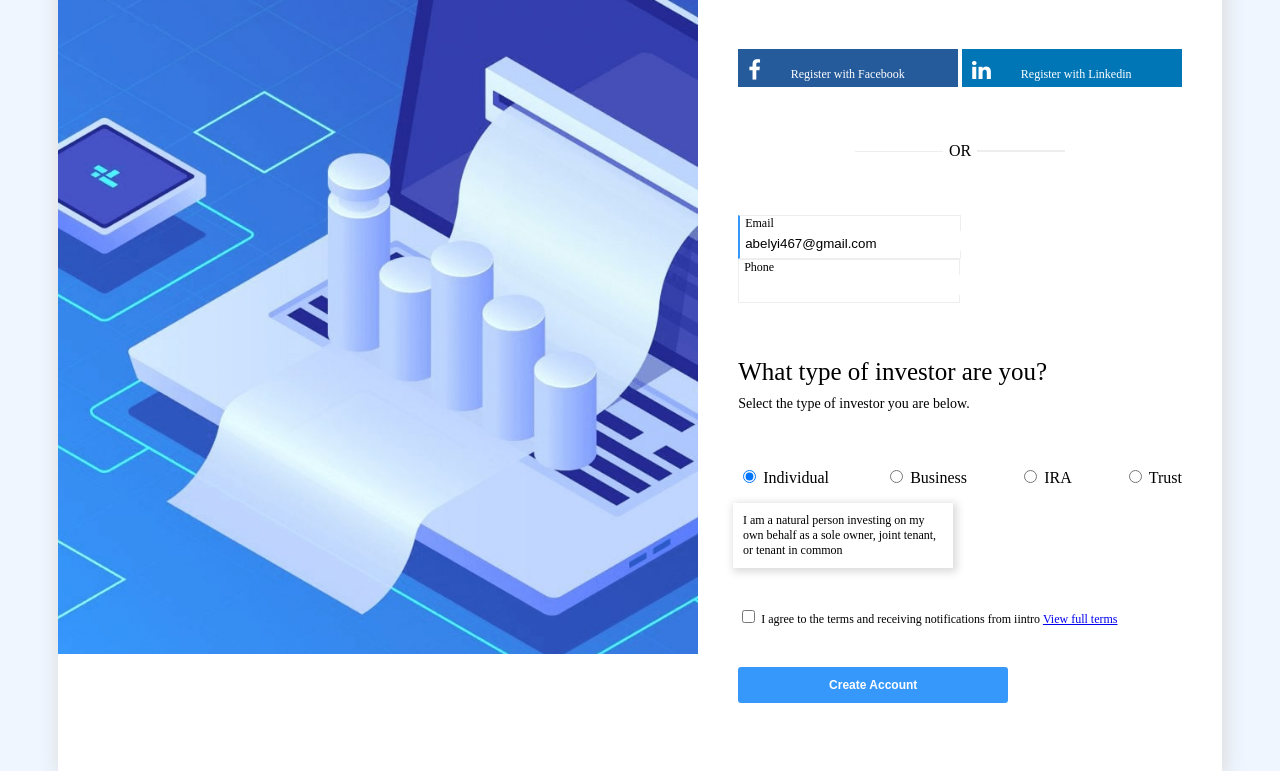
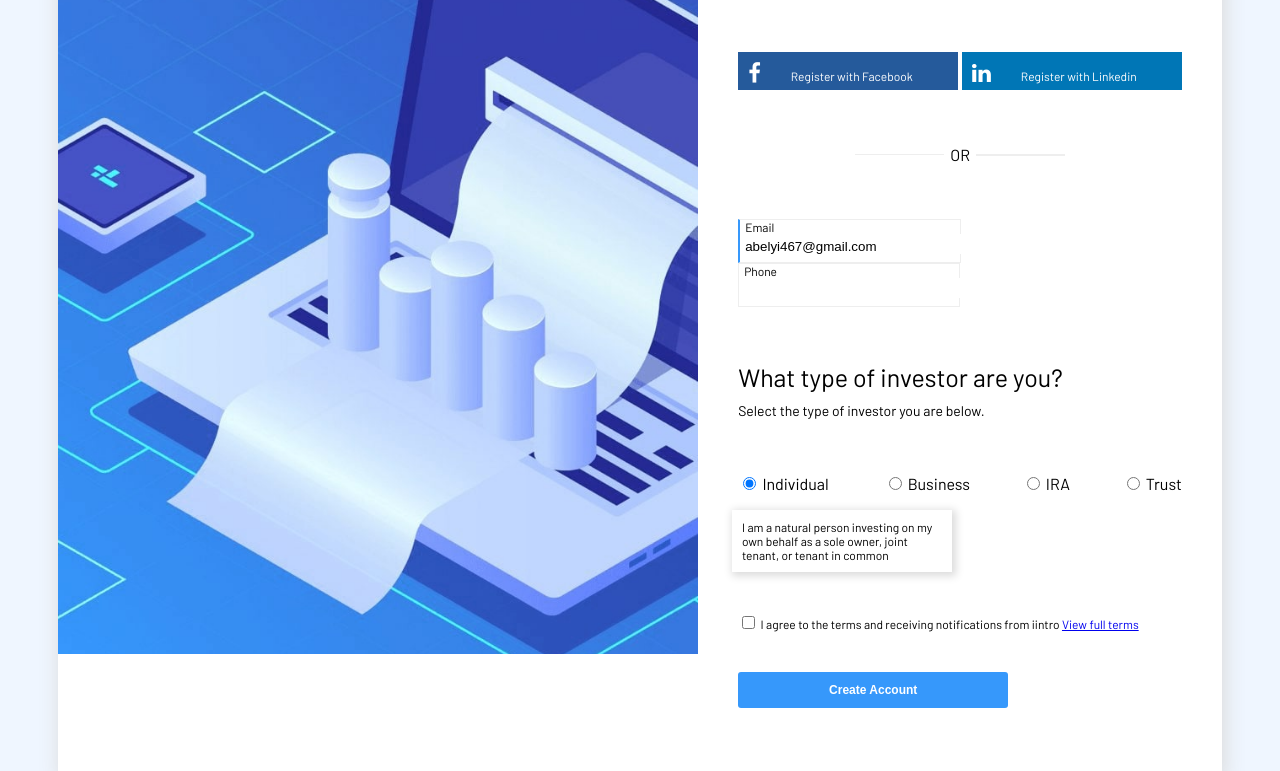
Before and after one commit to ArtemBelyi/forms-test, a plain HTML site: page index.html in a window 1280 px wide. Shown: the part 246-1017 px from the top of the page. Drawn offline with Linux system fonts and the light colour scheme.

Commit message:
add font-family Barlow

```diff
--- a/index.html
+++ b/index.html
@@ -5,6 +5,8 @@
     <meta http-equiv="X-UA-Compatible" content="IE=edge">
     <meta name="viewport" content="width=device-width, initial-scale=1.0">
     <link rel="stylesheet" href="https://cdnjs.cloudflare.com/ajax/libs/font-awesome/4.7.0/css/font-awesome.min.css">
+    <link href="https://fonts.googleapis.com/css2?family=Barlow:wght@200&display=swap" rel="stylesheet">
+    <link href="https://fonts.googleapis.com/css2?family=Barlow&display=swap" rel="stylesheet">
     <link rel="stylesheet" type="text/css" href="./style.css">
     <title>Document</title>
 </head>
--- a/style.css
+++ b/style.css
@@ -1,5 +1,6 @@
 body {
     background-color:#EFF6FF;
+    font-family: 'Barlow', sans-serif;
 }
 .container {
     padding: 70px 70px 70px 70px;
@@ -13,6 +14,7 @@ body {
 .title__caption {
     margin: 5px 0px 10px 0px;
     font-size: 30px;
+    font-weight: 400;
 }
 .title__caption--medium {
     font-size: 25px;
@@ -85,6 +87,7 @@ body {
     height: 38px;
 }
 .socials-list__item-text {
+    font-family: 'Barlow', sans-serif;
     font-size: 12px;
     margin: 30px;
 }
```
